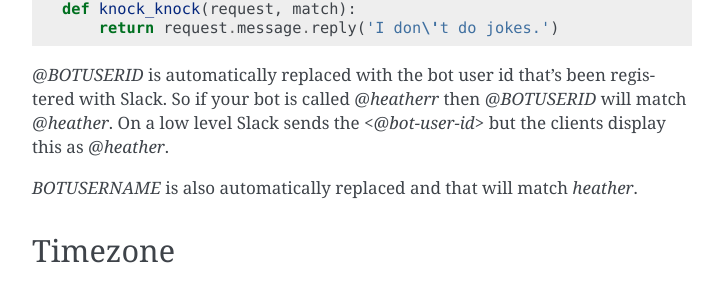
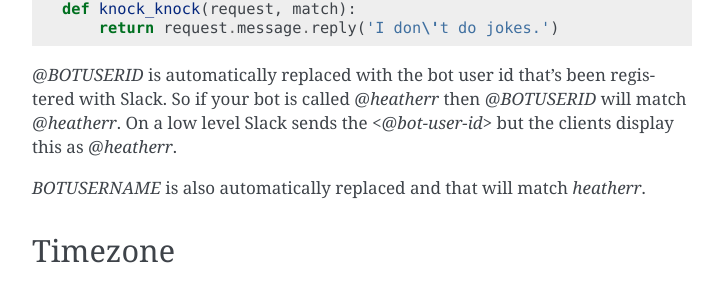
Before and after one commit to praekeltfoundation/heatherr, a Sphinx documentation site: the page built from docs/index.rst, in a window 1280 px wide, cut to the strip 756-1037 px from the top of the page. Shown: the whole strip, without its empty margins (388-1111 px from the left). Built offline with Sphinx 7.4.7, drawn with Linux system fonts in a browser that asks for light colours; the version number could not be read and is left out.

Commit message:
fix typos

```diff
--- a/docs/index.rst
+++ b/docs/index.rst
@@ -37,10 +37,10 @@ Writing a Bot
 
 `@BOTUSERID` is automatically replaced with the bot user id that's been
 registered with Slack. So if your bot is called `@heatherr` then `@BOTUSERID`
-will match `@heather`. On a low level Slack sends the `<@bot-user-id>` but
-the clients display this as `@heather`.
+will match `@heatherr`. On a low level Slack sends the `<@bot-user-id>` but
+the clients display this as `@heatherr`.
 
-`BOTUSERNAME` is also automatically replaced and that will match `heather`.
+`BOTUSERNAME` is also automatically replaced and that will match `heatherr`.
 
 Timezone
 ~~~~~~~~
```
